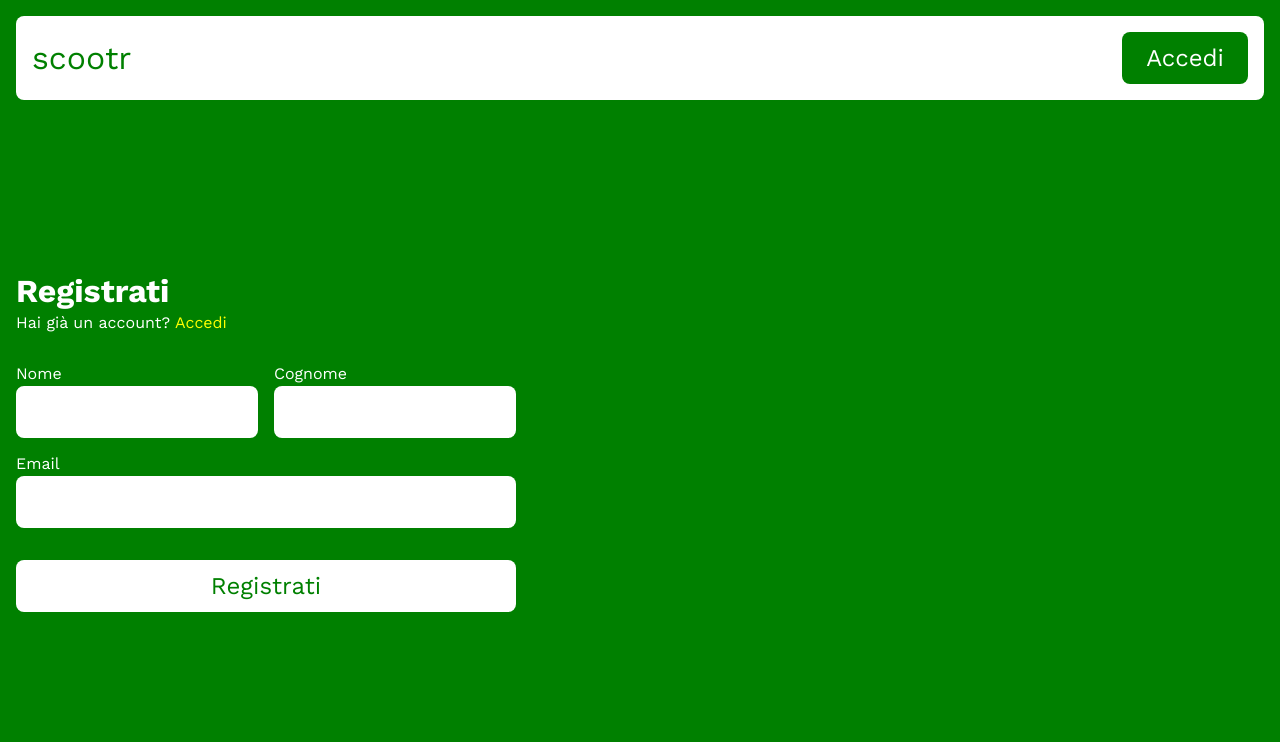
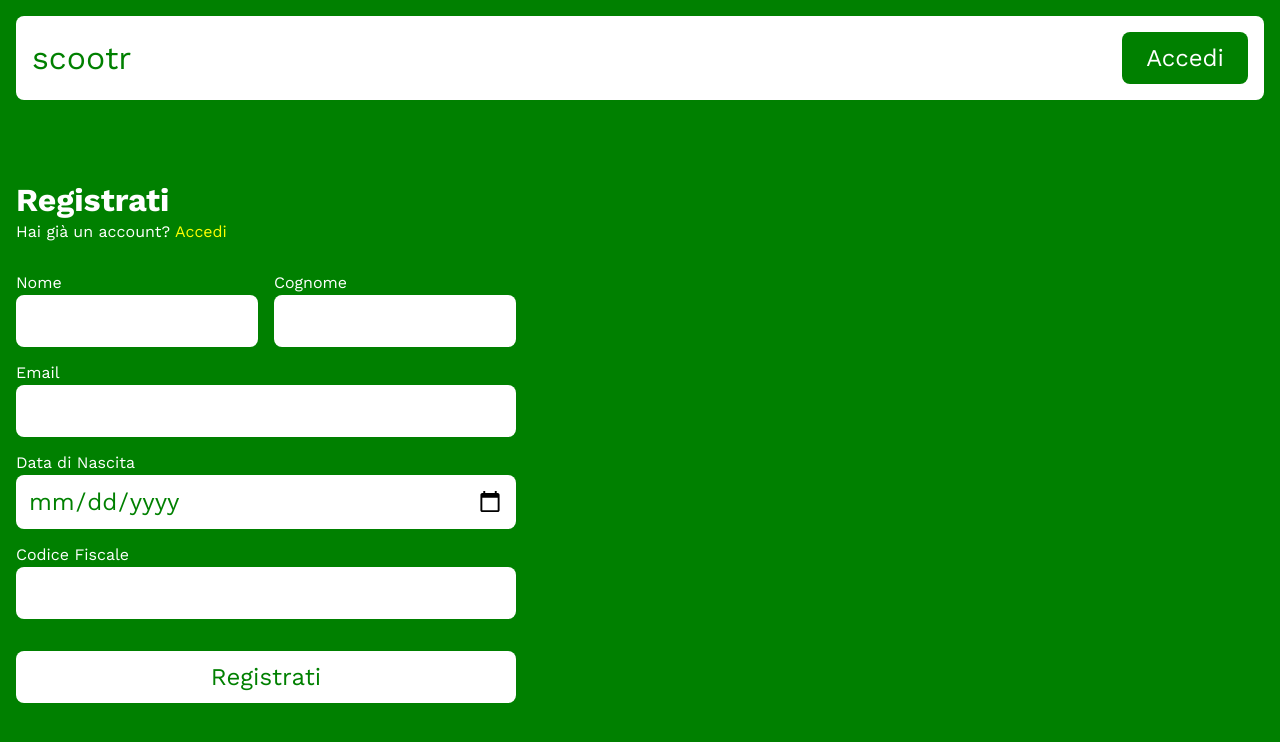
Before and after one commit to alex-sandri/scootr-ui, an Angular app: page /signup in a window 1280 px wide. Shown: the top 742 px of the page. Built offline with nearby package versions, Linux system fonts and the light colour scheme.

Commit message:
Add missing sign up inputs

```diff
--- a/src/app/sign-up/sign-up.component.html
+++ b/src/app/sign-up/sign-up.component.html
@@ -59,6 +59,37 @@
                 </p>
             </div>
         </label>
+        <label>
+            Data di Nascita
+            <input
+                formControlName="birth_date"
+
+                type="date"
+                name="birth_date"
+                autocomplete="bday"
+                required
+            >
+            <div class="errors">
+                <p *ngFor="let error of form.get('birth_date')?.errors?.errors">
+                    {{ error.error }}
+                </p>
+            </div>
+        </label>
+        <label>
+            Codice Fiscale
+            <input
+                formControlName="fiscal_number"
+
+                type="text"
+                name="fiscal_number"
+                required
+            >
+            <div class="errors">
+                <p *ngFor="let error of form.get('fiscal_number')?.errors?.errors">
+                    {{ error.error }}
+                </p>
+            </div>
+        </label>
         <button type="submit">
             Registrati
         </button>
```
